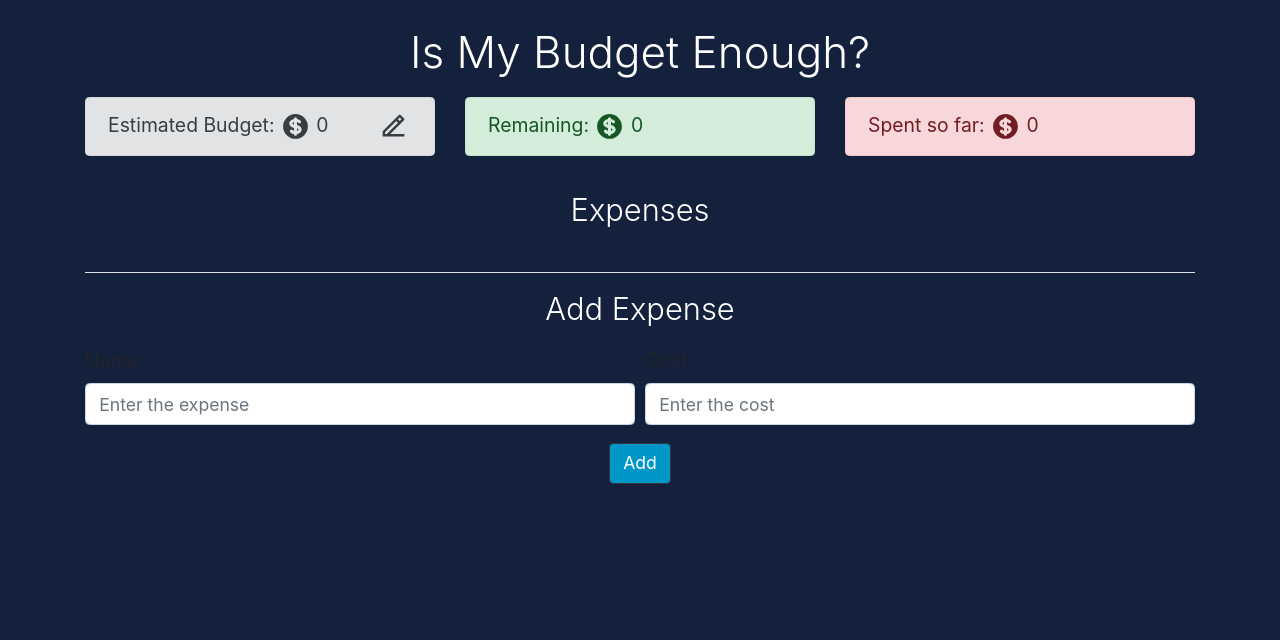
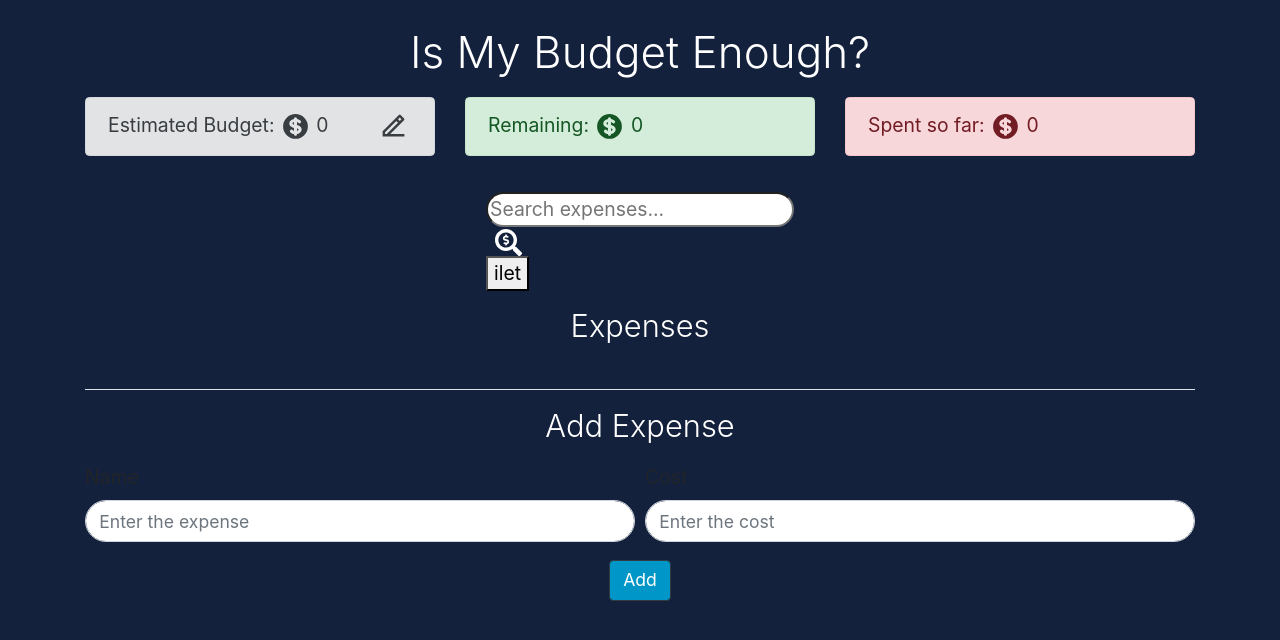
Before and after one commit to Maxlous/isBudget-Enough, a React (Create React App) app: page / in a window 1280 px wide. Shown: the top 640 px of the page. Built offline with nearby package versions, Linux system fonts and the light colour scheme.

Commit message:
search component added but not yet functional

```diff
--- a/src/App.js
+++ b/src/App.js
@@ -5,6 +5,7 @@ import Remaining from './components/Remaining';
 import SpentSoFar from './components/SpentSoFar';
 import Expenses from './components/Expenses';
 import AddExpense from './components/AddExpense';
+import Search from "./components/Search"
 import "./App.css"
 const App = () => {
   return (
@@ -21,6 +22,11 @@ const App = () => {
           <SpentSoFar />
         </div>
       </div>
+      <article className="row mt-3">
+        <div className="col-sm d-flex justify-content-center">
+          <Search />
+        </div>
+      </article>
       <section className="mt-3">
         <h3 style={{color:"white"}} className="font-weight-light text-center">Expenses</h3>
         <div className="row mt-4">
--- a/src/components/AddExpense.js
+++ b/src/components/AddExpense.js
@@ -34,15 +34,15 @@ const AddExpense = () => {
                 <div className="form-row align-items-center mb-3">
                     <div className="col-sm">
                         <label for="Name">Name</label>
-                        <input onChange={handleNameInput} className="form-control" type="text" id="Name" placeholder="Enter the expense" required />
+                        <input onChange={handleNameInput} className="form-control rounded-pill" type="text" id="Name" placeholder="Enter the expense" required />
                     </div>
 
                     <div className="col-sm">
                         <label for="Cost">Cost</label>
-                        <input onChange={handleCostInput} className="form-control" type="number" id="Cost" placeholder="Enter the cost" required/>
+                        <input onChange={handleCostInput} className="form-control rounded-pill" type="number" id="Cost" placeholder="Enter the cost" required/>
                     </div>
                 </div>
-                <div className="d-flex justify-content-center">
+                <div className="d-flex justify-content-center mb-5">
                     <button style={{backgroundColor: "#0096c7", }} className="btn btn-dark align-self-center" type="submit">Add</button>
                 </div>
            </form>
--- a/src/components/Budget.js
+++ b/src/components/Budget.js
@@ -30,7 +30,7 @@ const Budget = () => {
         <>
             <div className="alert alert-secondary d-flex justify-content-between">
                 <span>Estimated Budget: <HiCurrencyDollar size="1.6em"></HiCurrencyDollar> {budget}</span>
-                <RiEdit2Line className="mr-1" size="1.5em" onClick={editBudget}>Edit</RiEdit2Line>
+                <RiEdit2Line style={{cursor: "pointer"}} className="mr-1" size="1.5em" onClick={editBudget}>Edit</RiEdit2Line>
             </div>
             {toggleBudgetInput &&
                 <form onSubmit={handleNewBudget}>
--- a/src/components/ExpenseItem.js
+++ b/src/components/ExpenseItem.js
@@ -19,7 +19,7 @@ const ExpenseItem = ({name, cost, itemID}) => {
                 <span className="badge badge-primary badge-pill mr-4">
                     ${cost}
                 </span>
-                <TiDelete onClick={deleteExpense} size="1.6em"></TiDelete>
+                <TiDelete style={{cursor: "pointer"}} onClick={deleteExpense} size="1.6em"></TiDelete>
             </div>
         </li>
     )
--- /dev/null
+++ b/src/components/Search.css
@@ -0,0 +1,9 @@
+.visually-hidden {
+  clip: rect(0 0 0 0);
+  clip-path: inset(50%);
+  height: 1px;
+  overflow: hidden;
+  position: absolute;
+  white-space: nowrap;
+  width: 1px;
+}
--- /dev/null
+++ b/src/components/Search.js
@@ -0,0 +1,21 @@
+import React, {useContext, useState} from 'react'
+import {FaSearchDollar} from "react-icons/fa"
+import { BudgetContextFunc } from './BudgetContext'
+import "./Search.css"
+
+const Search = () => {
+    const [keyword, setKeyword] = useState("")
+    const {budgetList, setBudgetList} = useContext(BudgetContextFunc);
+
+
+    return (
+        <form action="/" method="get">
+            <label htmlFor="search-input"><span className="visually-hidden">Search Expenses</span></label>
+            <input name="s" id="search-input" onChange={(e) => setKeyword(e.target.value)} className="rounded-pill" type="text" placeholder="Search expenses..."></input>
+            <div className="ml-2"><FaSearchDollar type="submit" style={{color: "white"}} size="1.4em"></FaSearchDollar></div>
+            <button type="submit">ilet</button>
+        </form>
+    )
+}
+
+export default Search
```
